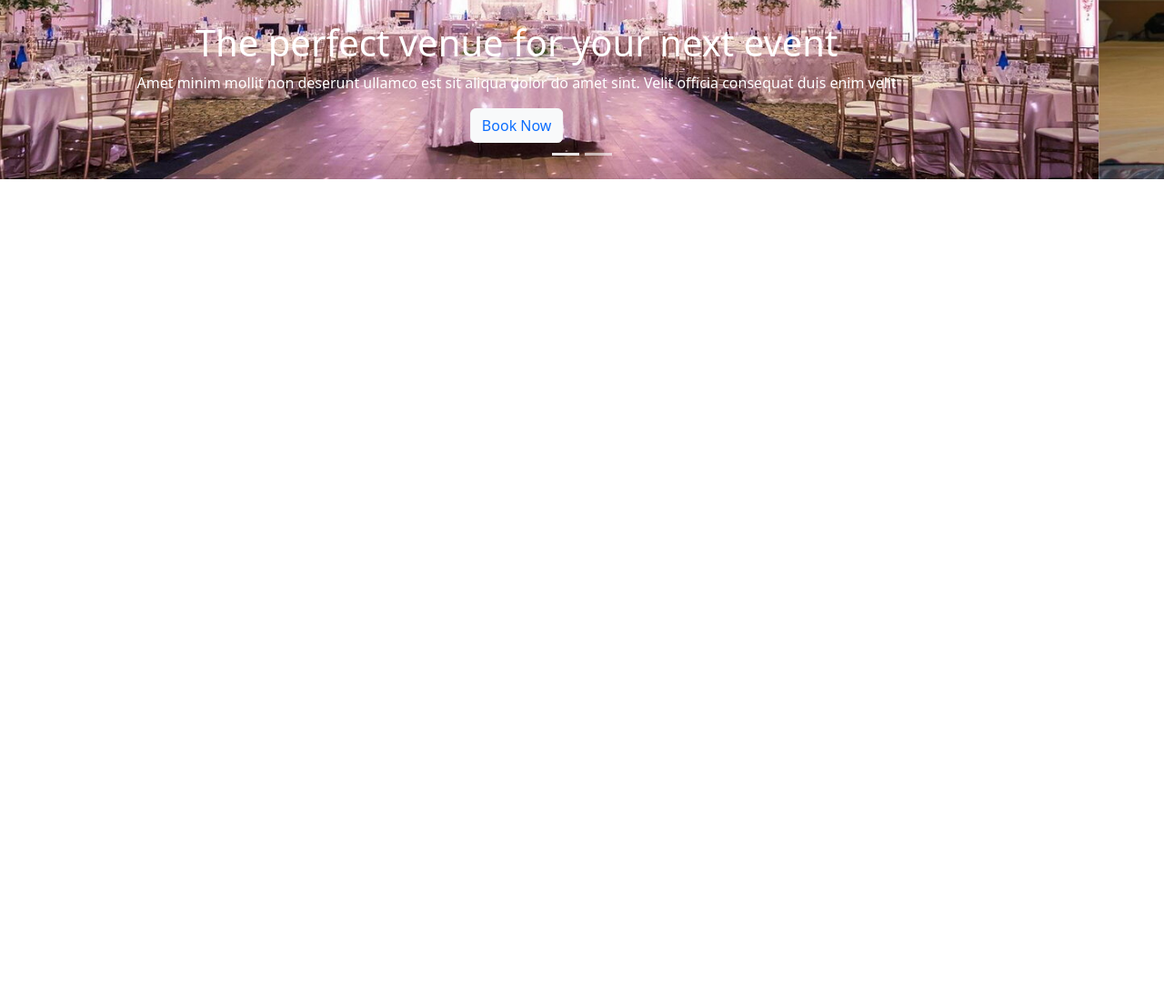
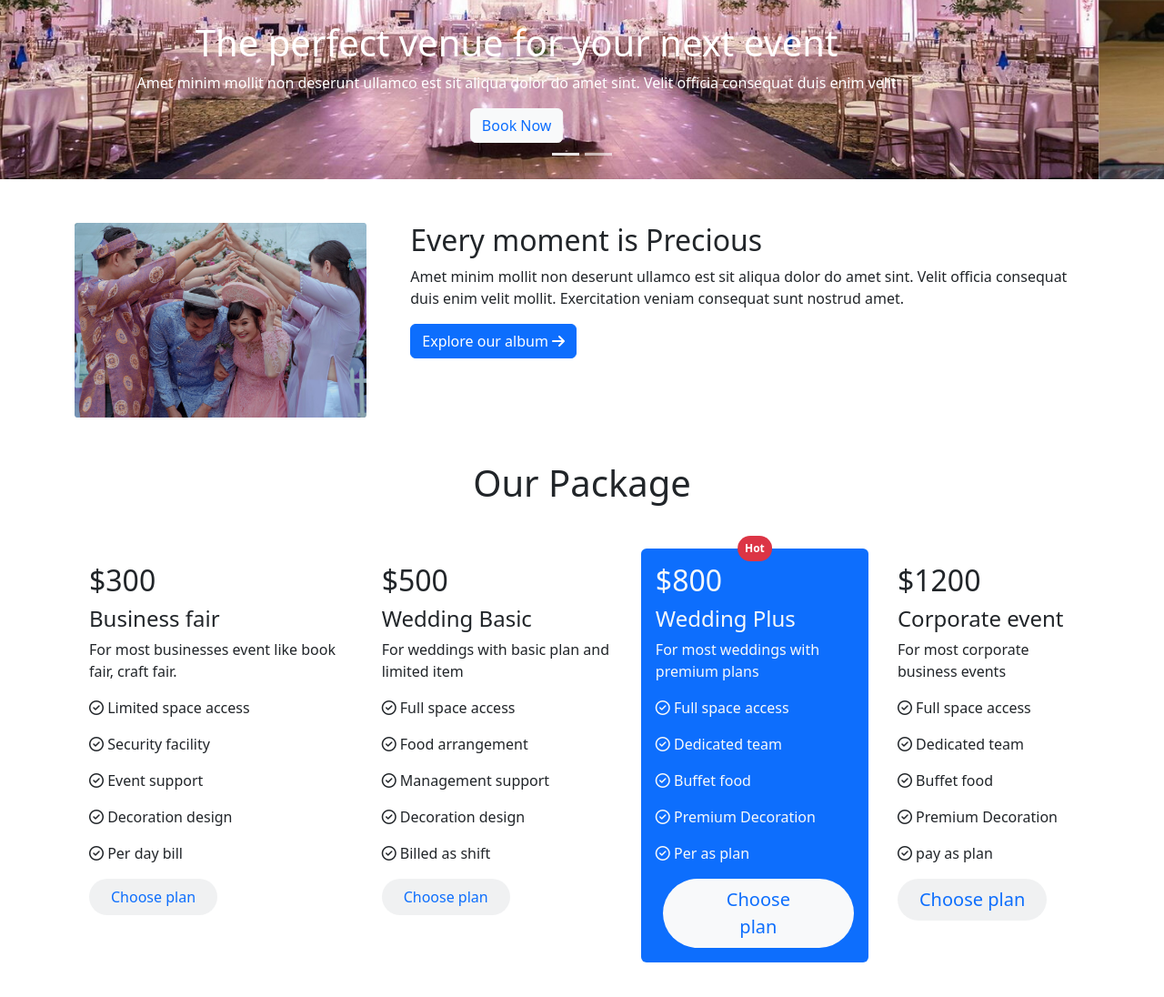
Before and after one commit to sowmik-sec/community-center, a plain HTML site: page index.html in a window 1280 px wide. Shown: the part 410-1506 px from the top of the page at 91% size. Before the commit the page ends 800 px from the top, so only its background shows below. Drawn offline with nearby package versions, Linux system fonts and the light colour scheme.

Commit message:
pricing added

```diff
--- a/index.html
+++ b/index.html
@@ -11,6 +11,10 @@
       integrity="sha384-GLhlTQ8iRABdZLl6O3oVMWSktQOp6b7In1Zl3/Jr59b6EGGoI1aFkw7cmDA6j6gD"
       crossorigin="anonymous"
     />
+    <script
+      src="https://kit.fontawesome.com/a044e4ebee.js"
+      crossorigin="anonymous"
+    ></script>
   </head>
   <body>
     <header>
@@ -51,7 +55,7 @@
         </div>
       </nav>
     </header>
-    <section>
+    <section class="banner">
       <div
         id="carouselExampleRide"
         class="carousel slide"
@@ -75,8 +79,8 @@
         </div>
         <div class="carousel-inner">
           <div class="carousel-item active">
-            <img src="images/hall2.jpg" class="d-block w-100" alt="..." />
-            <div class="carousel-caption d-none d-md-block">
+            <img src="images/hall2.jpg" class="img-fluid" alt="..." />
+            <div class="carousel-caption">
               <h1>The perfect venue for your next event</h1>
               <p>
                 Amet minim mollit non deserunt ullamco est sit aliqua dolor do
@@ -86,9 +90,9 @@
             </div>
           </div>
           <div class="carousel-item">
-            <img src="images/hall.jpg" class="d-block w-100" alt="..." />
-            <div class="carousel-caption d-none d-md-block">
-              <h5>The perfect venue for your next event</h5>
+            <img src="images/hall.jpg" class="img-fluid" alt="..." />
+            <div class="carousel-caption">
+              <h1>The perfect venue for your next event</h1>
               <p>
                 Amet minim mollit non deserunt ullamco est sit aliqua dolor do
                 amet sint. Velit officia consequat duis enim velit
@@ -117,6 +121,133 @@
         </button>
       </div>
     </section>
+    <main>
+      <div class="container mt-md-5">
+        <div class="d-lg-flex flex-lg-row d-sm-flex flex-sm-column gap-md-5">
+          <div class="">
+            <img class="img-fluid" src="images/wedding.png" alt="" />
+          </div>
+          <div class="">
+            <h2>Every moment is Precious</h2>
+            <p>
+              Amet minim mollit non deserunt ullamco est sit aliqua dolor do
+              amet sint. Velit officia consequat duis enim velit mollit.
+              Exercitation veniam consequat sunt nostrud amet.
+            </p>
+            <button class="btn btn-primary">
+              Explore our album <i class="fa-solid fa-arrow-right"></i>
+            </button>
+          </div>
+        </div>
+      </div>
+      <div class="container mt-md-5">
+        <h1 class="text-center">Our Package</h1>
+        <div
+          class="package-plan d-lg-flex flex-lg-row d-sm-flex flex-sm-column gap-0 column-gap-md-3 mt-md-5 mb-md-5"
+        >
+          <div class="card border-0">
+            <div class="card-body">
+              <h2>$300</h2>
+              <h4>Business fair</h4>
+              <p>For most businesses event like book fair, craft fair.</p>
+              <p>
+                <i class="fa-regular fa-circle-check"></i> Limited space access
+              </p>
+              <p>
+                <i class="fa-regular fa-circle-check"></i> Security facility
+              </p>
+              <p><i class="fa-regular fa-circle-check"></i> Event support</p>
+              <p>
+                <i class="fa-regular fa-circle-check"></i> Decoration design
+              </p>
+              <p><i class="fa-regular fa-circle-check"></i> Per day bill</p>
+              <button
+                type="button"
+                class="btn btn-outline-primary rounded-pill border-0 bg-secondary bg-opacity-10 px-md-4 py-md-2"
+              >
+                Choose plan
+              </button>
+            </div>
+          </div>
+          <div class="card border-0">
+            <div class="card-body">
+              <h2>$500</h2>
+              <h4>Wedding Basic</h4>
+              <p class="card-text">
+                For weddings with basic plan and limited item
+              </p>
+              <p>
+                <i class="fa-regular fa-circle-check"></i> Full space access
+              </p>
+              <p><i class="fa-regular fa-circle-check"></i> Food arrangement</p>
+              <p>
+                <i class="fa-regular fa-circle-check"></i> Management support
+              </p>
+              <p>
+                <i class="fa-regular fa-circle-check"></i> Decoration design
+              </p>
+              <p><i class="fa-regular fa-circle-check"></i> Billed as shift</p>
+              <button
+                type="button"
+                class="btn btn-outline-primary rounded-pill border-0 bg-secondary bg-opacity-10 px-md-4 py-md-2"
+              >
+                Choose plan
+              </button>
+            </div>
+          </div>
+          <div class="card border-0 bg-primary text-light rounded">
+            <span
+              class="position-absolute top-0 start-50 translate-middle badge rounded-pill bg-danger p-2"
+            >
+              Hot
+            </span>
+            <div class="card-body">
+              <h2>$800</h2>
+              <h4>Wedding Plus</h4>
+              <p class="card-text">For most weddings with premium plans</p>
+              <p>
+                <i class="fa-regular fa-circle-check"></i> Full space access
+              </p>
+              <p><i class="fa-regular fa-circle-check"></i> Dedicated team</p>
+              <p><i class="fa-regular fa-circle-check"></i> Buffet food</p>
+              <p>
+                <i class="fa-regular fa-circle-check"></i> Premium Decoration
+              </p>
+              <p><i class="fa-regular fa-circle-check"></i> Per as plan</p>
+              <button
+                type="button"
+                class="btn btn-outline-primary btn-lg rounded-pill border-0 bg-light px-md-5 ms-md-2"
+              >
+                Choose plan
+              </button>
+            </div>
+          </div>
+          <div class="card border-0">
+            <div class="card-body">
+              <h2>$1200</h2>
+              <h4>Corporate event</h4>
+              <p class="card-text">For most corporate business events</p>
+              <p>
+                <i class="fa-regular fa-circle-check"></i> Full space access
+              </p>
+              <p><i class="fa-regular fa-circle-check"></i> Dedicated team</p>
+              <p><i class="fa-regular fa-circle-check"></i> Buffet food</p>
+              <p>
+                <i class="fa-regular fa-circle-check"></i> Premium Decoration
+              </p>
+              <p><i class="fa-regular fa-circle-check"></i> pay as plan</p>
+              <button
+                type="button"
+                class="btn btn-outline-primary btn-lg rounded-pill border-0 bg-secondary bg-opacity-10 px-md-4"
+              >
+                Choose plan
+              </button>
+            </div>
+          </div>
+        </div>
+      </div>
+    </main>
+
     <script
       src="https://cdn.jsdelivr.net/npm/bootstrap@5.3.0-alpha1/dist/js/bootstrap.bundle.min.js"
       integrity="sha384-w76AqPfDkMBDXo30jS1Sgez6pr3x5MlQ1ZAGC+nuZB+EYdgRZgiwxhTBTkF7CXvN"
```
